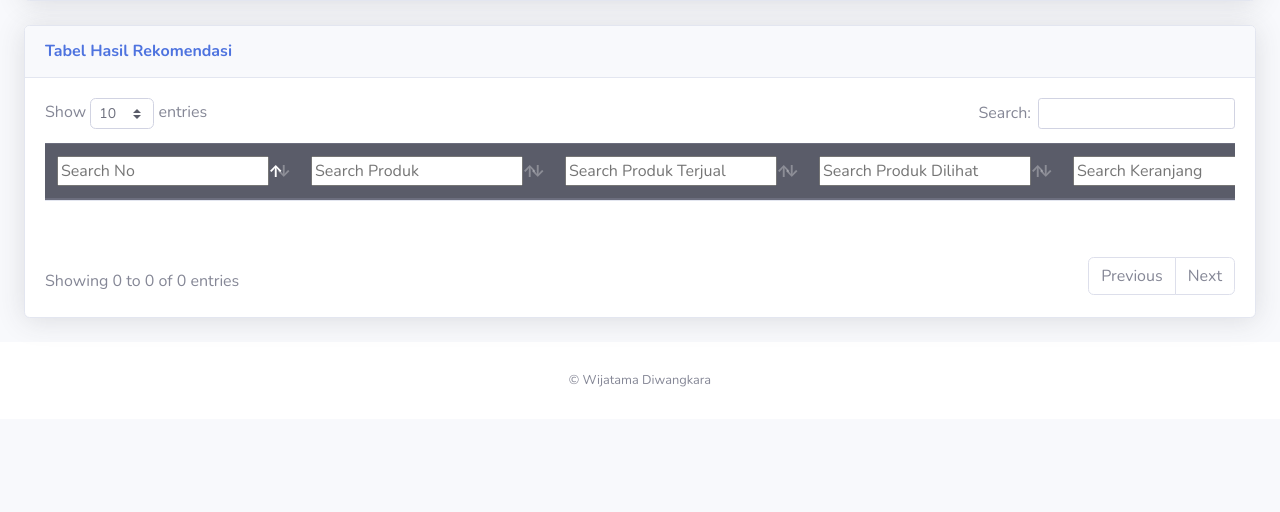
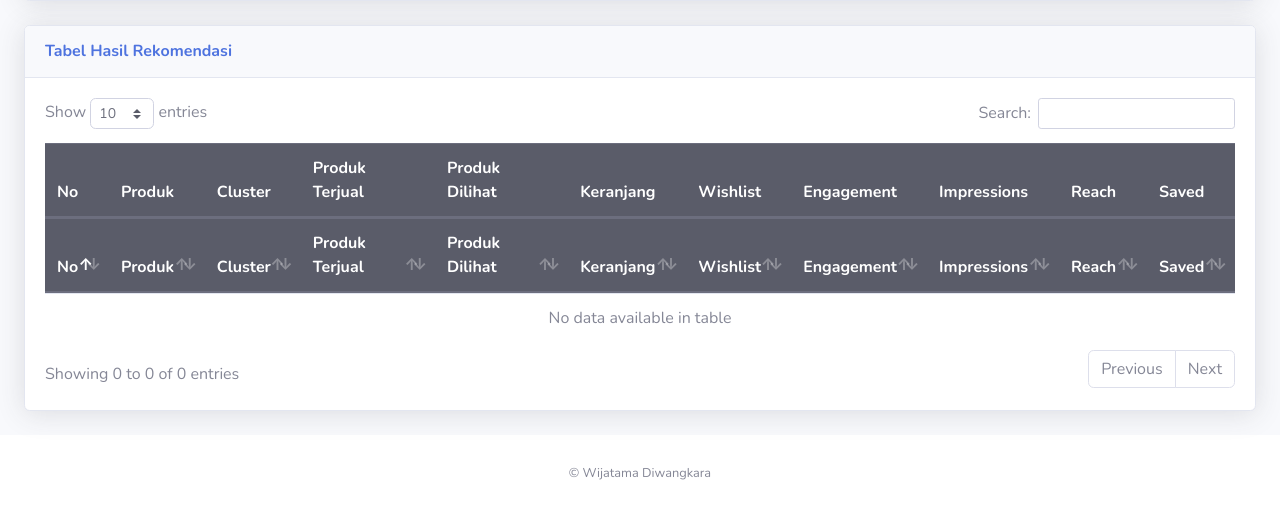
Before and after one commit to SokKanaTorajd/dev-wijatama, a Flask app: template app/templates/results.html in a window 1280 px wide. Shown: the part 629-1141 px from the top of the page. Before the commit the page ends 1016 px from the top, so only its background shows below. Run offline with Flask 2, Linux system fonts and the light colour scheme; the template is opened without the code that fills it, so the values that code supplies are empty; parts of the project's set-up code (start-up, migrations or seed data) failed here and were passed over; some libraries are stand-ins or nearby versions.

Commit message:
fix table

```diff
--- a/app/templates/results.html
+++ b/app/templates/results.html
@@ -54,6 +54,7 @@
                         <tr>
                             <th scope="col">No</th>
                             <th scope="col">Produk</th>
+                            <th scope="col">Cluster</th>
                             <th scope="col">Produk Terjual</th>
                             <th scope="col">Produk Dilihat</th>
                             <th scope="col">Keranjang</th>
@@ -62,7 +63,19 @@
                             <th scope="col">Impressions</th>
                             <th scope="col">Reach</th>
                             <th scope="col">Saved</th>
+                        </tr>
+                        <tr id="searchHeader">
+                            <th scope="col">No</th>
+                            <th scope="col">Produk</th>
                             <th scope="col">Cluster</th>
+                            <th scope="col">Produk Terjual</th>
+                            <th scope="col">Produk Dilihat</th>
+                            <th scope="col">Keranjang</th>
+                            <th scope="col">Wishlist</th>
+                            <th scope="col">Engagement</th>
+                            <th scope="col">Impressions</th>
+                            <th scope="col">Reach</th>
+                            <th scope="col">Saved</th>
                         </tr>
                     </thead>
                     {% for elem in data %}
@@ -70,6 +83,7 @@
                         <tr>
                             <td>{{ loop.index }}</td>
                             <td>{{ elem[0] }}</td>
+                            <td>{{ elem[9] }}</td>
                             <td>{{ elem[1] }}</td>
                             <td>{{ elem[2] }}</td>
                             <td>{{ elem[3] }}</td>
@@ -78,7 +92,6 @@
                             <td>{{ elem[6] }}</td>
                             <td>{{ elem[7] }}</td>
                             <td>{{ elem[8] }}</td>
-                            <td>{{ elem[9] }}</td>
                         </tr>
                     </tbody>
                     {% endfor %}
@@ -89,7 +102,7 @@
 </div>
 <script>
     $(document).ready(function () {
-        $('#dtResults thead th').each(function () {
+        $('#dtResults thead th searchHeader').each(function () {
         var title = $(this).text();
         $(this).html('<input type="text" placeholder="Search ' + title + '" />');
         });
```
